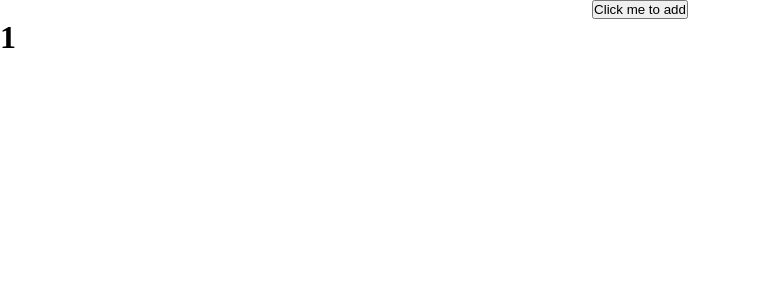
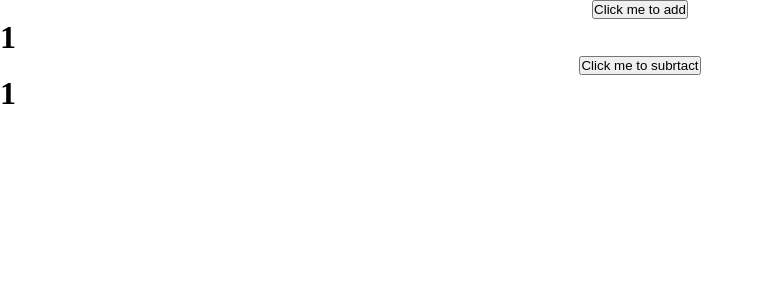
Before and after one commit to Ball-slobber1/sanic_jinja--velse, a Python web app: template dicts_in_sanic_jinja/templates/index.html in a window 1280 px wide. Shown: the top 300 px of the page, without its empty margins (0-762 px from the left). Run offline with Jinja, Linux system fonts and the light colour scheme; the template is opened without the code that fills it: most values are stand-ins (such as "Sample title", 1, 10 or a date in 2020).

Commit message:
Update index.html

```diff
--- a/dicts_in_sanic_jinja/templates/index.html
+++ b/dicts_in_sanic_jinja/templates/index.html
@@ -14,6 +14,16 @@
             <h1> {{number}} </h1>
         </div>
 
+        <div class = "button-box">
+            <form action="/add" method = "POST" >
+                <button type="submit" class = "button">Click me to subrtact</button>
+            </form>
+        </div>
+
+        <div class = "number-box">
+            <h1> {{number}} </h1>
+        </div>
+
     </body>
 
 </html>
```
